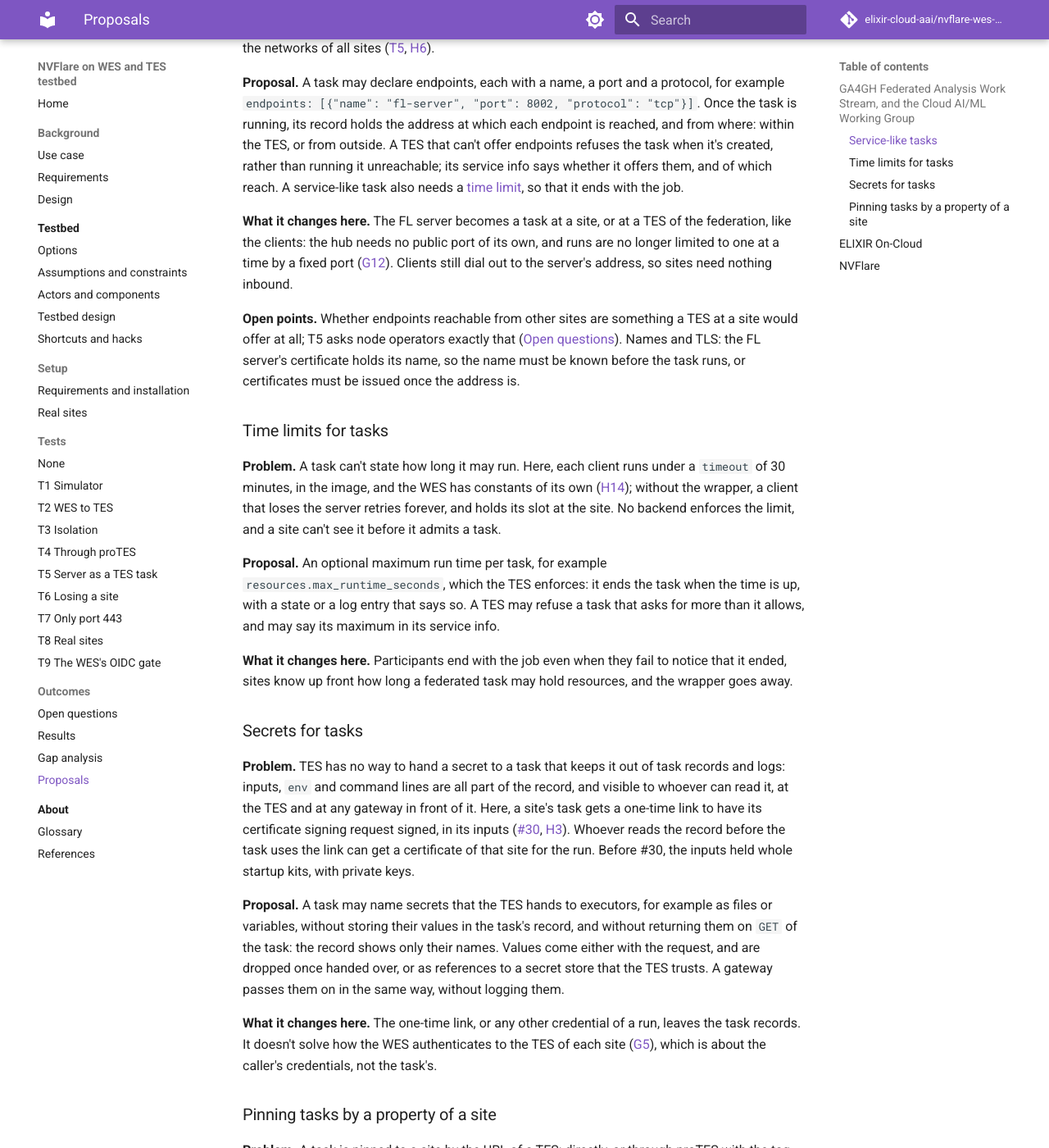
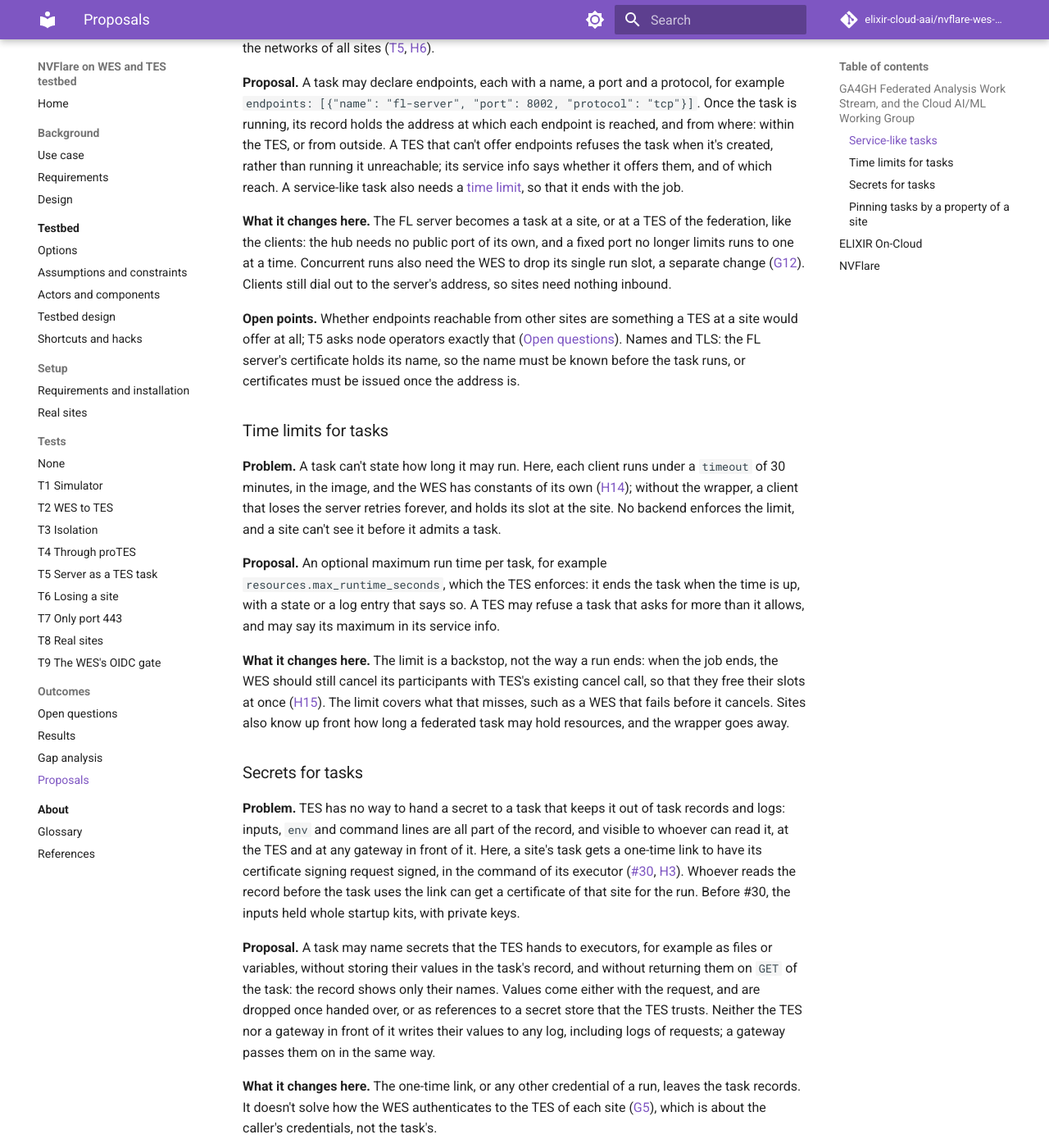
Before and after one commit to elixir-cloud-aai/nvflare-wes-testbed, an MkDocs documentation site: the page built from docs/outcomes/proposals.md, in a window 1280 px wide and 1400 px high, scrolled down 993 px. Shown: the whole window at 82% size. Built offline with MkDocs 1.6.1 and Material for MkDocs 9.7.7, drawn with Linux system fonts in a browser that asks for light colours; comment, search, counter and statistics services are not loaded.

Commit message:
docs: address review of the TES proposals
- G3 and its proposal: the CSR link is in the command of the
  executor, not in the inputs (as wes/app.py builds the task).
- Secrets: neither TES nor gateway writes values to any log.
- Service-like tasks: endpoints lift the fixed-port limit only;
  concurrent runs also need the WES's run slot gone (G12).
- Time limits: a backstop; the WES should still cancel participants
  when the job ends.

Refs #16

Co-Authored-By: Claude Opus 5.5 <noreply@anthropic.com>

```diff
--- a/docs/outcomes/proposals.md
+++ b/docs/outcomes/proposals.md
@@ -22,7 +22,7 @@ What TES lacks for participants of a federated job, against [TES 1.1](https://gi
 
 **Proposal.** A task may declare endpoints, each with a name, a port and a protocol, for example `endpoints: [{"name": "fl-server", "port": 8002, "protocol": "tcp"}]`. Once the task is running, its record holds the address at which each endpoint is reached, and from where: within the TES, or from outside. A TES that can't offer endpoints refuses the task when it's created, rather than running it unreachable; its service info says whether it offers them, and of which reach. A service-like task also needs a [time limit](#time-limits-for-tasks), so that it ends with the job.
 
-**What it changes here.** The FL server becomes a task at a site, or at a TES of the federation, like the clients: the hub needs no public port of its own, and runs are no longer limited to one at a time by a fixed port ([G12](gap-analysis.md#g12)). Clients still dial out to the server's address, so sites need nothing inbound.
+**What it changes here.** The FL server becomes a task at a site, or at a TES of the federation, like the clients: the hub needs no public port of its own, and a fixed port no longer limits runs to one at a time. Concurrent runs also need the WES to drop its single run slot, a separate change ([G12](gap-analysis.md#g12)). Clients still dial out to the server's address, so sites need nothing inbound.
 
 **Open points.** Whether endpoints reachable from other sites are something a TES at a site would offer at all; T5 asks node operators exactly that ([Open questions](open-questions.md)). Names and TLS: the FL server's certificate holds its name, so the name must be known before the task runs, or certificates must be issued once the address is.
 
@@ -32,13 +32,13 @@ What TES lacks for participants of a federated job, against [TES 1.1](https://gi
 
 **Proposal.** An optional maximum run time per task, for example `resources.max_runtime_seconds`, which the TES enforces: it ends the task when the time is up, with a state or a log entry that says so. A TES may refuse a task that asks for more than it allows, and may say its maximum in its service info.
 
-**What it changes here.** Participants end with the job even when they fail to notice that it ended, sites know up front how long a federated task may hold resources, and the wrapper goes away.
+**What it changes here.** The limit is a backstop, not the way a run ends: when the job ends, the WES should still cancel its participants with TES's existing cancel call, so that they free their slots at once ([H15](../testbed/shortcuts.md#h15)). The limit covers what that misses, such as a WES that fails before it cancels. Sites also know up front how long a federated task may hold resources, and the wrapper goes away.
 
 ### Secrets for tasks
 
-**Problem.** TES has no way to hand a secret to a task that keeps it out of task records and logs: inputs, `env` and command lines are all part of the record, and visible to whoever can read it, at the TES and at any gateway in front of it. Here, a site's task gets a one-time link to have its certificate signing request signed, in its inputs ([#30](https://github.com/elixir-cloud-aai/nvflare-wes-testbed/pull/30), [H3](../testbed/shortcuts.md#h3)). Whoever reads the record before the task uses the link can get a certificate of that site for the run. Before #30, the inputs held whole startup kits, with private keys.
+**Problem.** TES has no way to hand a secret to a task that keeps it out of task records and logs: inputs, `env` and command lines are all part of the record, and visible to whoever can read it, at the TES and at any gateway in front of it. Here, a site's task gets a one-time link to have its certificate signing request signed, in the command of its executor ([#30](https://github.com/elixir-cloud-aai/nvflare-wes-testbed/pull/30), [H3](../testbed/shortcuts.md#h3)). Whoever reads the record before the task uses the link can get a certificate of that site for the run. Before #30, the inputs held whole startup kits, with private keys.
 
-**Proposal.** A task may name secrets that the TES hands to executors, for example as files or variables, without storing their values in the task's record, and without returning them on `GET` of the task: the record shows only their names. Values come either with the request, and are dropped once handed over, or as references to a secret store that the TES trusts. A gateway passes them on in the same way, without logging them.
+**Proposal.** A task may name secrets that the TES hands to executors, for example as files or variables, without storing their values in the task's record, and without returning them on `GET` of the task: the record shows only their names. Values come either with the request, and are dropped once handed over, or as references to a secret store that the TES trusts. Neither the TES nor a gateway in front of it writes their values to any log, including logs of requests; a gateway passes them on in the same way.
 
 **What it changes here.** The one-time link, or any other credential of a run, leaves the task records. It doesn't solve how the WES authenticates to the TES of each site ([G5](gap-analysis.md#g5)), which is about the caller's credentials, not the task's.
 
```
Also changed, not shown: docs/outcomes/gap-analysis.md (+1 -1 lines).
